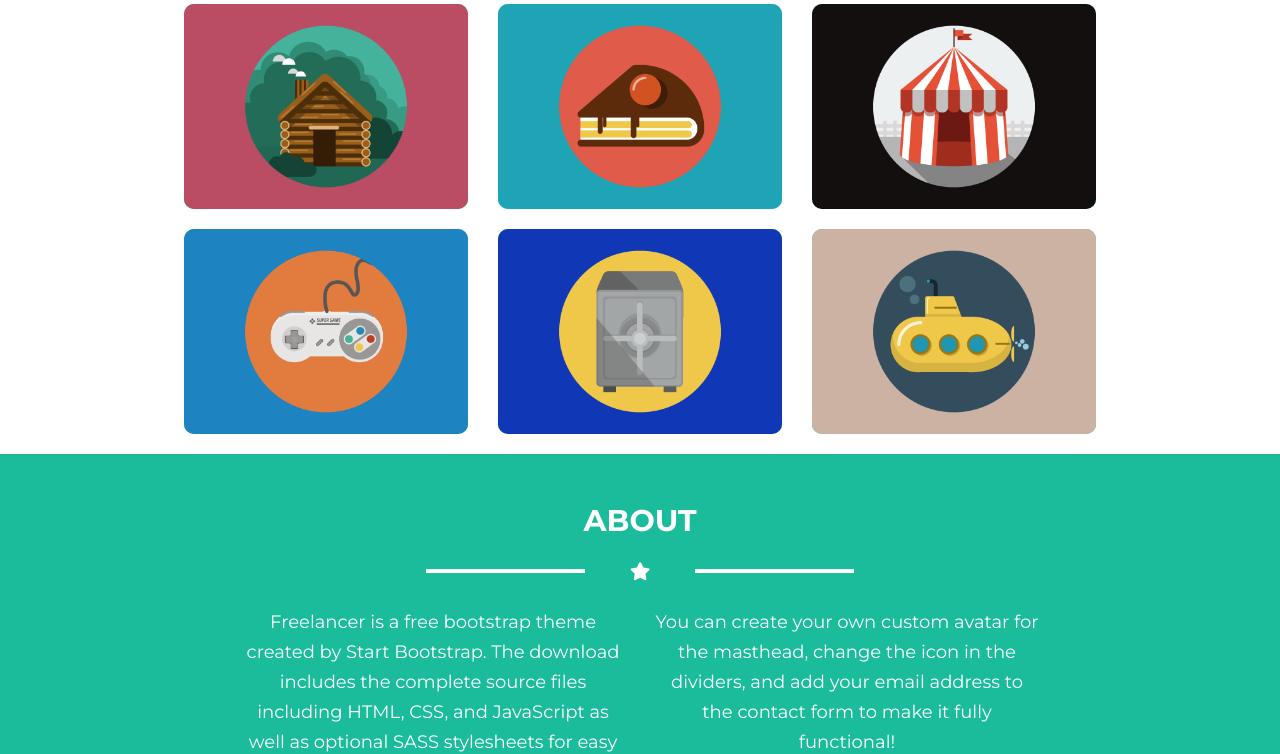
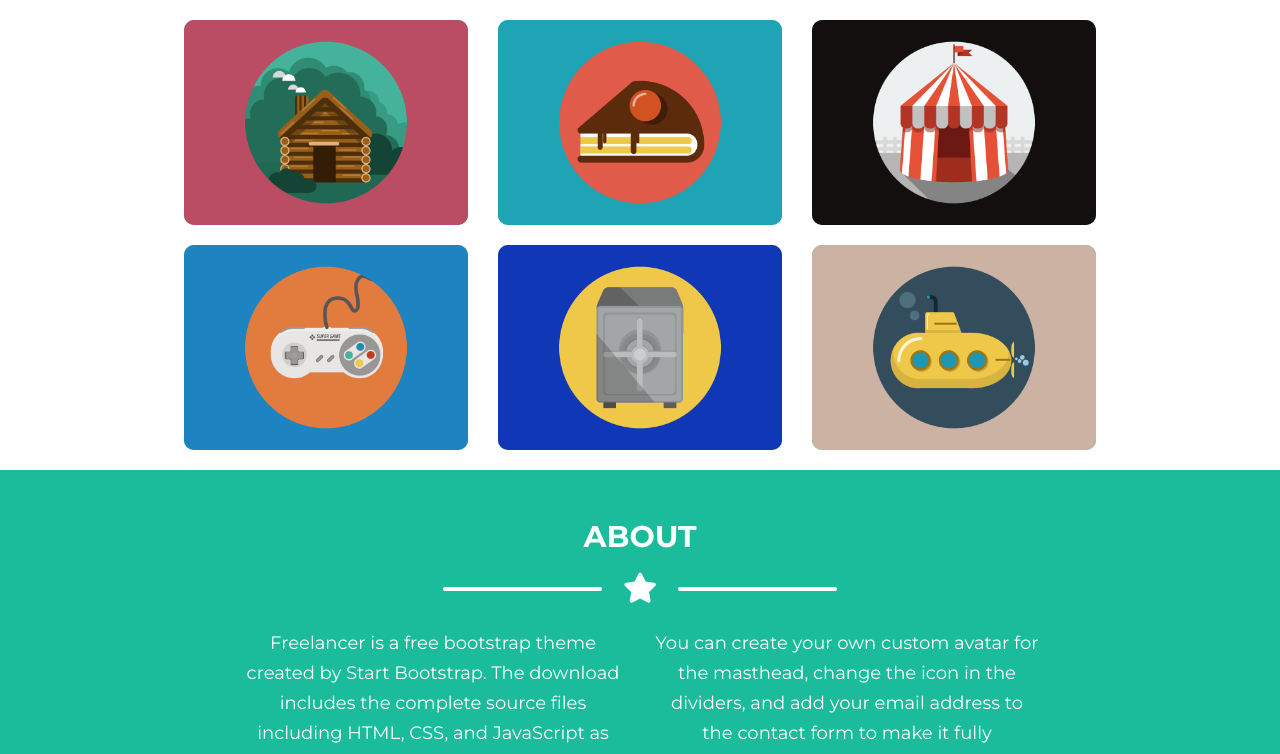
Before and after one commit to zuingo88/html-css-bootstrap-freelancer, a plain HTML site: page index.html in a window 1280 px wide. Shown: the part 728-1482 px from the top of the page. Drawn offline with nearby package versions, Linux system fonts and the light colour scheme.

Commit message:
upgrade .linea

```diff
--- a/css/main.css
+++ b/css/main.css
@@ -44,9 +44,11 @@ h2 {
 
 .linea {
   width: 20%;
-  border: solid 2px white;
+  height: 4px;
+  background-color: white;
+  border-radius: 2px;
   position: relative;
-  margin-bottom: 5px;
+  margin-bottom: 8px;
 }
 
 .inline_block {
@@ -54,7 +56,8 @@ h2 {
 }
 
 .star {
-  margin: 0 5%;
+  font-size: 30px;
+  margin: 0 2%;
 }
 
 button {
```
